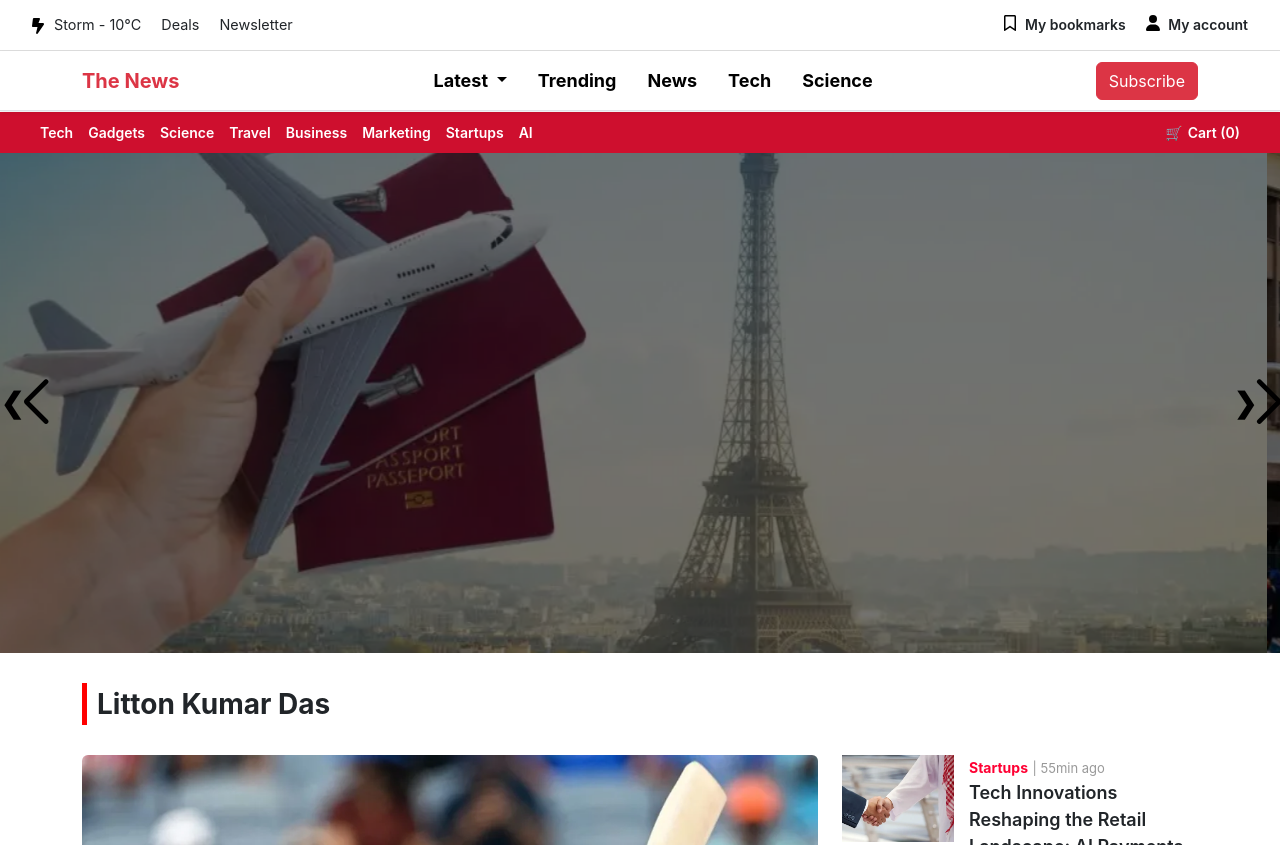
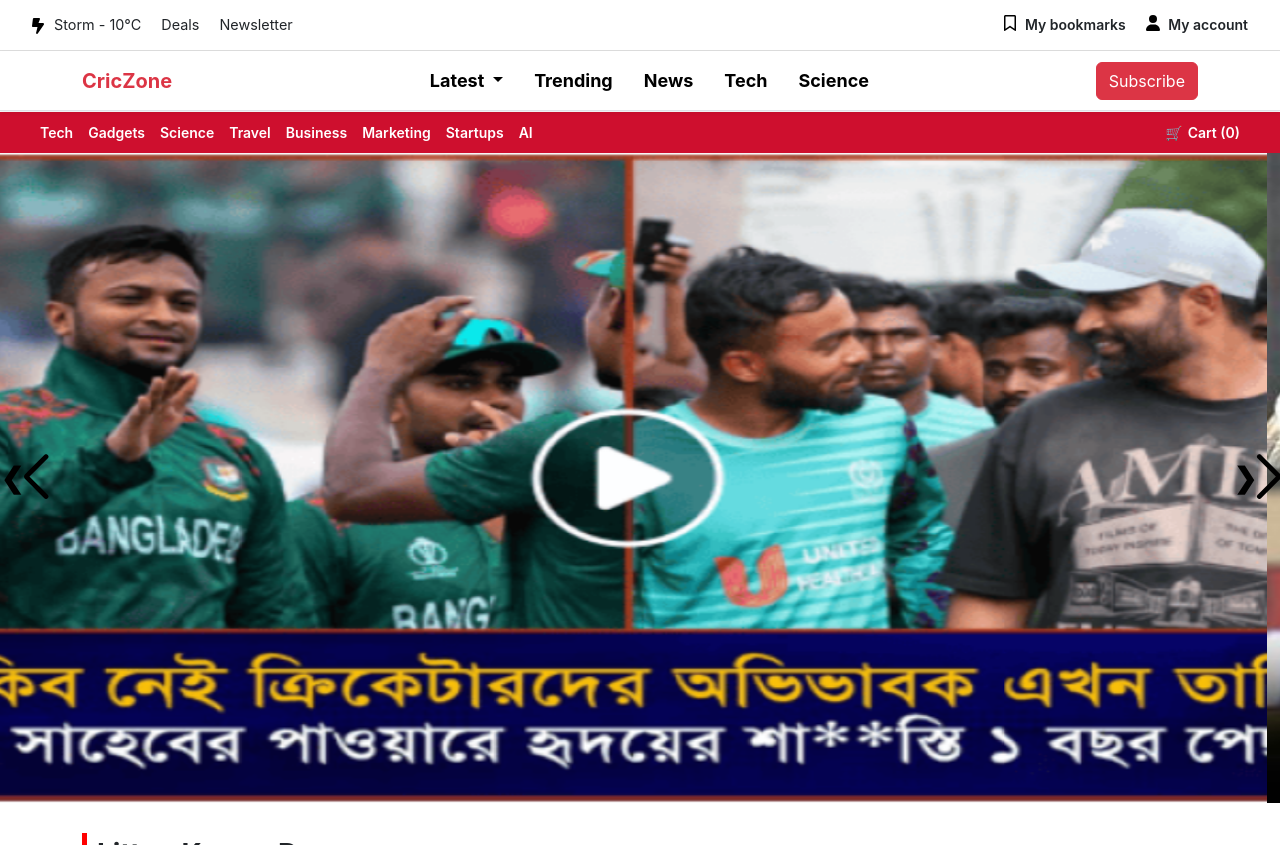
Before and after one commit to SaidulHasanJahid/newscriczone, a plain HTML site: page index.html in a window 1280 px wide. Shown: the top 845 px of the page. Drawn offline with nearby package versions, Linux system fonts and the light colour scheme.

Commit message:
Your meaningful commit message

```diff
--- a/css/index.css
+++ b/css/index.css
@@ -195,8 +195,9 @@ header {
     } */
 /* Swiper Slider */
 .swiper {
+  cursor: pointer;
   width: 100%;
-  height: 500px !important;
+  height: 650px !important;
   position: relative;
 }
 .swiper-slide {
@@ -205,7 +206,6 @@ header {
 .slide-img {
   width: 100%;
   height: 100%;
-  object-fit: cover;
 }
 .slide-overlay {
   position: absolute;
@@ -213,7 +213,7 @@ header {
   left: 0;
   height: 100%;
   width: 100%;
-  background: rgba(0, 0, 0, 0.55);
+  /* background: rgba(0, 0, 0, 0.55); */
   z-index: 1;
 }
 .slide-content {
--- a/index.html
+++ b/index.html
@@ -4,6 +4,7 @@
     <meta charset="UTF-8" />
     <meta name="viewport" content="width=device-width, initial-scale=1.0" />
     <title>CricZone</title>
+      <link rel="icon" type="image/x-icon" href="/images/logonews.jpg">
     <link rel="stylesheet" href="./css/index.css" />
     <link rel="stylesheet" href="./css/responsive.css" />
     <link
@@ -46,7 +47,7 @@
       <header>
        <nav class="navbar navbar-expand-lg navbar-light bg-white border-bottom shadow-sm w-100 h-100" style="font-size: 18px;font-weight: 600;color: black;">
     <div class="container" >
-    <a class="navbar-brand text-danger fw-bold" href="/index.html">The News</a>
+    <a class="navbar-brand text-danger fw-bold" href="/index.html">CricZone</a>
 
     <!-- Toggler (hamburger) for mobile -->
     <button class="navbar-toggler" type="button" data-bs-toggle="collapse" data-bs-target="#mainNavbar">
@@ -135,7 +136,7 @@
     <div class="swiper mySwiper">
       <div class="swiper-wrapper">
         <div class="swiper-slide">
-          <img src="./images/slaider3.webp" alt="Nature" class="slide-img" />
+          <img src="./images/slaider1.png" alt="Nature" class="slide-img" />
           <div class="slide-overlay"></div>
           <div class="slide-content">
             <h2>Eco-Tourism: Traveling Responsibly</h2>
@@ -143,7 +144,7 @@
           </div>
         </div>
         <div class="swiper-slide">
-          <img src="./images/slaiderimage1.jpg" alt="Technology" class="slide-img" />
+          <img src="./images/slaider3.jpg" alt="Technology" class="slide-img" />
           <div class="slide-overlay"></div>
           <div class="slide-content">
             <h2>AI & Retail Innovation</h2>
@@ -151,7 +152,7 @@
           </div>
         </div>
         <div class="swiper-slide">
-          <img src="./images/sliderimages2.webp" alt="Ocean" class="slide-img" />
+          <img src="./images/slaider3.webp" alt="Ocean" class="slide-img" />
           <div class="slide-overlay"></div>
           <div class="slide-content">
             <h2>Balancing Work & Wellness</h2>
```
Also changed, not shown: images/logonews.jpg (added), images/slaider1.png (added), images/slaider2.jpg (added), images/slaider3.jpg (added).
